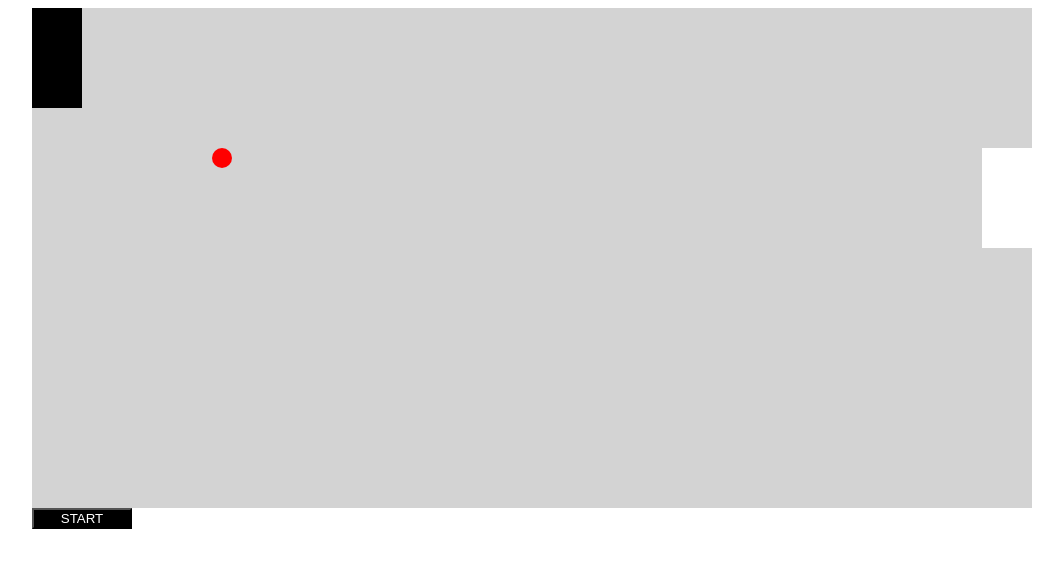
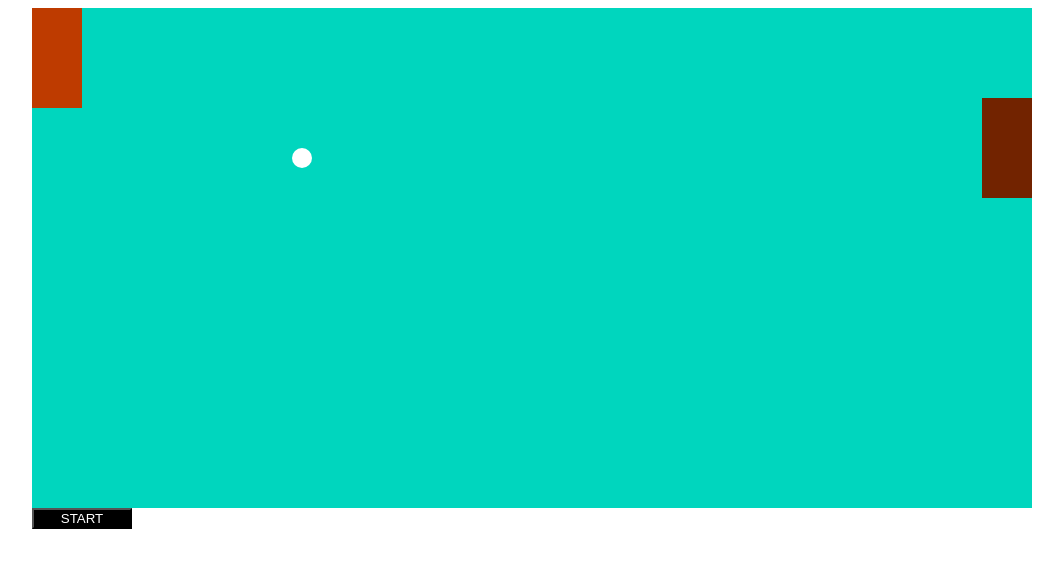
Before and after one commit to ironhack-labs/lab-javascript-ping-pong, a plain HTML site: page starter-code/index.html in a window 1280 px wide. Both pictures are taken after a click on the button "START". Shown: the whole page, without its empty margins (168-1231 px from the left). Drawn offline with nearby package versions, Linux system fonts and the light colour scheme.

Commit message:
computerbugfix

```diff
--- a/starter-code/css/styles.css
+++ b/starter-code/css/styles.css
@@ -5,7 +5,7 @@ body {
   width: 1000px;
   height: 500px;
   margin: auto;
-  background-color: lightgrey;
+  background-color: #00D6BE;
   position: absolute;
   left: 200px;
 }
@@ -19,14 +19,14 @@ body {
 #paddle1 {
 transition: top .1s linear;
 left: : 0;
-background-color: black;
+background-color: #BE3B00;
 top: 0px;
 
 }
 
 #paddle2 {
 right: 0;
-background-color: white;
+background-color: #722300;
 top: 0px;
 
 }
@@ -38,7 +38,7 @@ top: 0px;
   border-radius: 50%;
   width: 20px;
   height: 20px;
-  background-color: red;
+  background-color: white;
   position: relative;
   top: 300px;
   left: 500px;
--- a/starter-code/js/ball.js
+++ b/starter-code/js/ball.js
@@ -15,8 +15,8 @@ Ball.prototype.move = function() {
     var movement = 4;
 
     if (0 <= this.positionX && this.positionX <= 980) {
-      console.log('position:',this.positionX);
-      console.log('direction: ', this.actualDirectionX);
+      //console.log('position:',this.positionX);
+      //console.log('direction: ', this.actualDirectionX);
 
         switch (this.actualDirectionX) {
             case 0:
@@ -35,8 +35,8 @@ Ball.prototype.move = function() {
     this.positionY = parseInt($("#ball").css("top").replace('px', ''));
 
     if (0 <= this.positionY && this.positionY <= 480) {
-      console.log('position:',this.positionY);
-      console.log('direction: ', this.actualDirectionY);
+      //console.log('position:',this.positionY);
+      //console.log('direction: ', this.actualDirectionY);
         switch (this.actualDirectionY) {
             case 0:
                 this.positionY += movement;
@@ -64,17 +64,21 @@ Ball.prototype.collisions = function(){
   if (ballY <= paddleY+100 && ballY >=  paddleY-10) {
     if (ballX <= paddleX+50) {
       this.actualDirectionX = 0;
-    }else if (ballX >=computerX-50) {
+    }
+  }
+  if (ballY <= computerY+100 && ballY >= paddleY-10) {
+    if (ballX >= computerX-10) {
       this.actualDirectionX = 1;
     }
+
   }
   // if (ballY <= computerY+100 && ballY >=  computerY-10) {
   //   if (ballX >= computerX) {
   //     this.actualDirectionX = 0;
   //   }
   // }
-  console.log("computerX: "+computerY);
-  console.log("ballX: "+ballY);
+  console.log("computerX: "+computerX);
+  console.log("ballX: "+ballX);
 
 };
 
--- a/starter-code/js/index.js
+++ b/starter-code/js/index.js
@@ -23,7 +23,7 @@ function activatePaddle2() {
   var computerPositionY = parseInt($("#paddle2").css("top").replace('px', ''));
 
 
-    $("#paddle2").css("top", ballPositionY+"px");
+    $("#paddle2").css("top", ballPositionY-50+"px");
 }
 
 function renderGame(){
```
